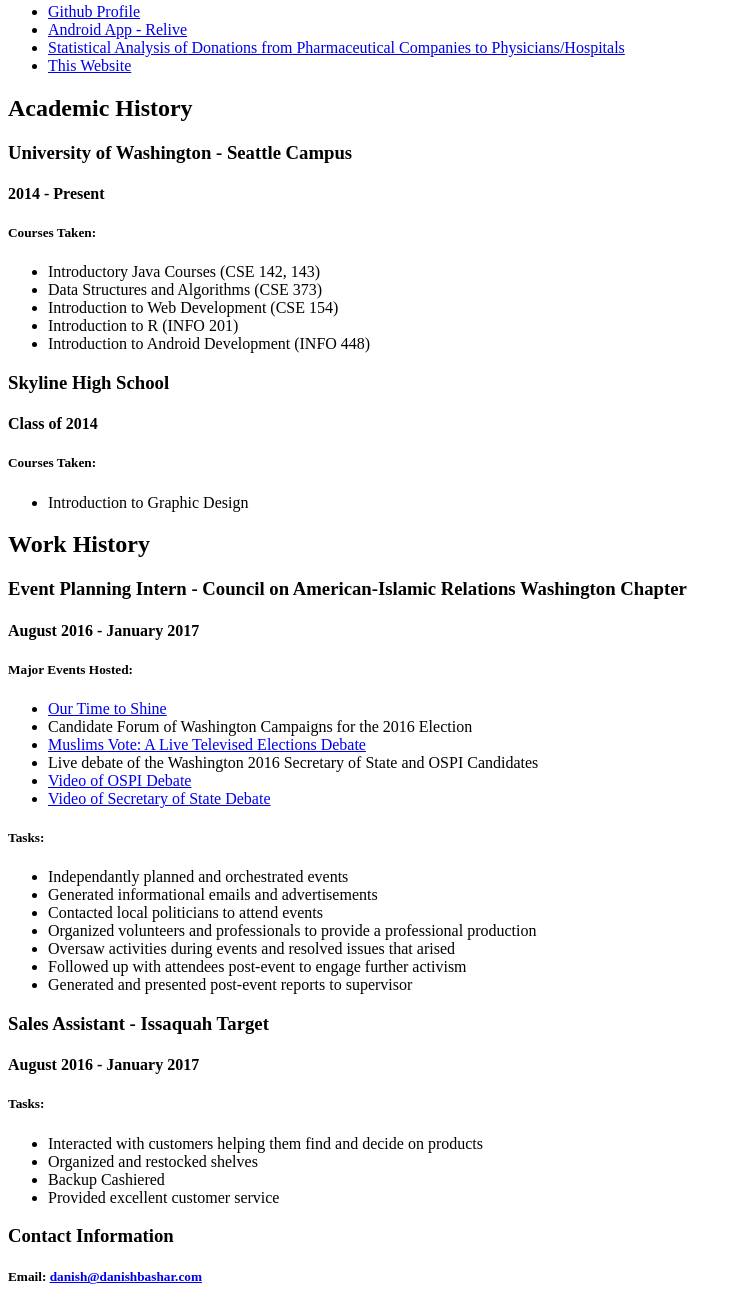
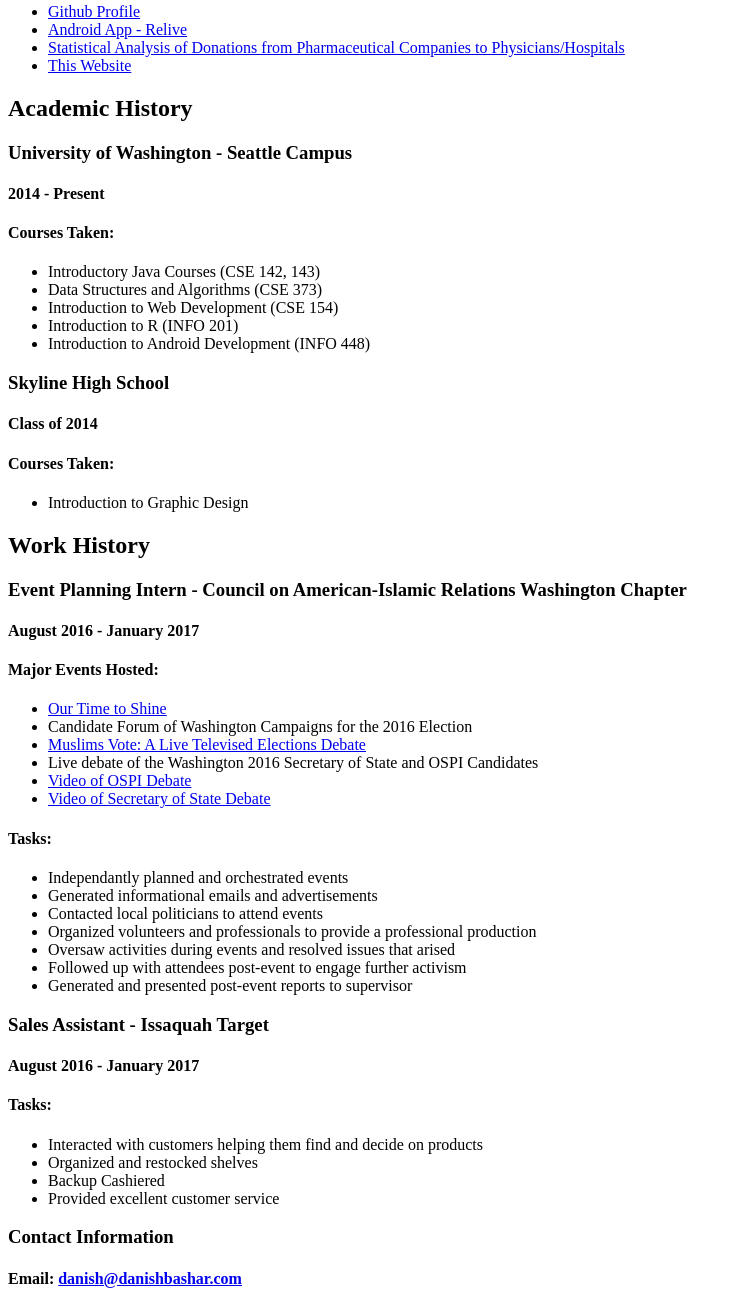
Before and after one commit to NegativeRainbow/website, a plain HTML site: page index.html in a window 1280 px wide. Shown: the part 453-1762 px from the top of the page, without its empty margins (0-742 px from the left). Drawn offline with Linux system fonts and the light colour scheme.

Commit message:
Made some headers bigger

```diff
--- a/index.html
+++ b/index.html
@@ -36,7 +36,7 @@
     <h2>Academic History</h2>
     <h3>University of Washington - Seattle Campus</h3>
     <h4>2014 - Present</h4>
-    <h5>Courses Taken:</h5>
+    <h4>Courses Taken:</h4>
     <ul>
         <li>Introductory Java Courses (CSE 142, 143)</li>
         <li>Data Structures and Algorithms (CSE 373)</li>
@@ -47,7 +47,7 @@
 
     <h3>Skyline High School</h3>
     <h4>Class of 2014</h4>
-    <h5>Courses Taken:</h5>
+    <h4>Courses Taken:</h4>
     <ul>
         <li>Introduction to Graphic Design</li>
     </ul>
@@ -55,16 +55,16 @@
     <h2>Work History</h2>
     <h3>Event Planning Intern - Council on American-Islamic Relations Washington Chapter</h3>
     <h4>August 2016 - January 2017</h4>
-    <h5>Major Events Hosted:</h5>
+    <h4>Major Events Hosted:</h4>
     <ul>
-      <li style="none"><a href="http://cairseattle.org/our-time-to-shine">Our Time to Shine</a></li>
+      <li><a href="http://cairseattle.org/our-time-to-shine">Our Time to Shine</a></li>
       <li>Candidate Forum of Washington Campaigns for the 2016 Election</li>
-      <li style="none"><a href="http://cairseattle.org/muslims-vote-a-live-televised-elections-debate">Muslims Vote: A Live Televised Elections Debate</a></li>
+      <li><a href="http://cairseattle.org/muslims-vote-a-live-televised-elections-debate">Muslims Vote: A Live Televised Elections Debate</a></li>
       <li>Live debate of the Washington 2016 Secretary of State and OSPI Candidates</li>
       <li><a href="https://www.facebook.com/KIRO7Seattle/videos/vb.112779115408517/1357052784314471">Video of OSPI Debate</a></li>
       <li><a href="https://www.facebook.com/KIRO7Seattle/videos/vb.112779115408517/1357120687641014">Video of Secretary of State Debate</a></li>
     </ul>
-    <h5>Tasks:</h5>
+    <h4>Tasks:</h4>
     <ul>
       <li>Independantly planned and orchestrated events</li>
       <li>Generated informational emails and advertisements</li>
@@ -77,7 +77,7 @@
 
     <h3>Sales Assistant - Issaquah Target</h3>
     <h4>August 2016 - January 2017</h4>
-    <h5>Tasks:</h5>
+    <h4>Tasks:</h4>
     <ul>
       <li>Interacted with customers helping them find and decide on products</li>
       <li>Organized and restocked shelves</li>
@@ -86,7 +86,7 @@
     </ul>
 
     <h3>Contact Information</h3>
-    <h5>Email: <a href="mailto:danish@danishbashar.com">danish@danishbashar.com</a></h5>
+    <h4>Email: <a href="mailto:danish@danishbashar.com">danish@danishbashar.com</a></h4>
 </body>
 
 </html>
```
